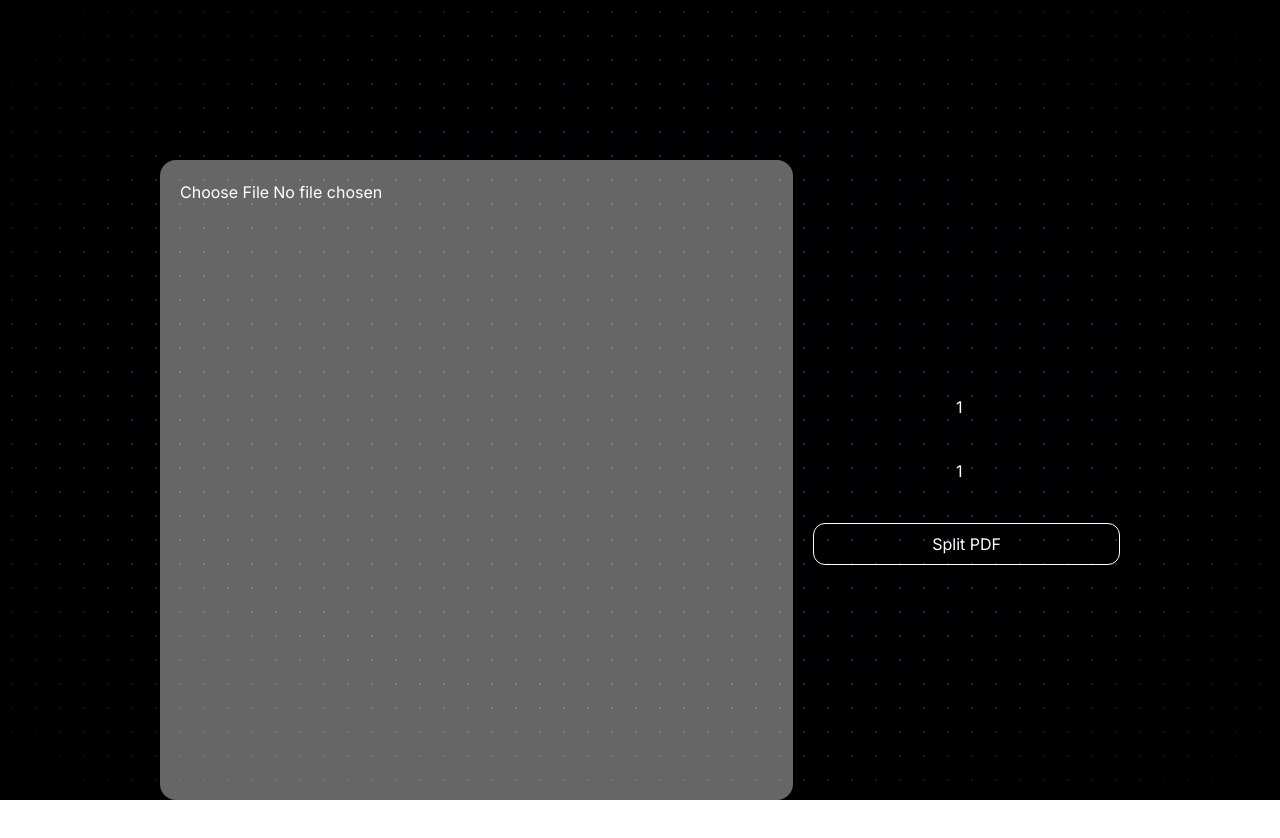
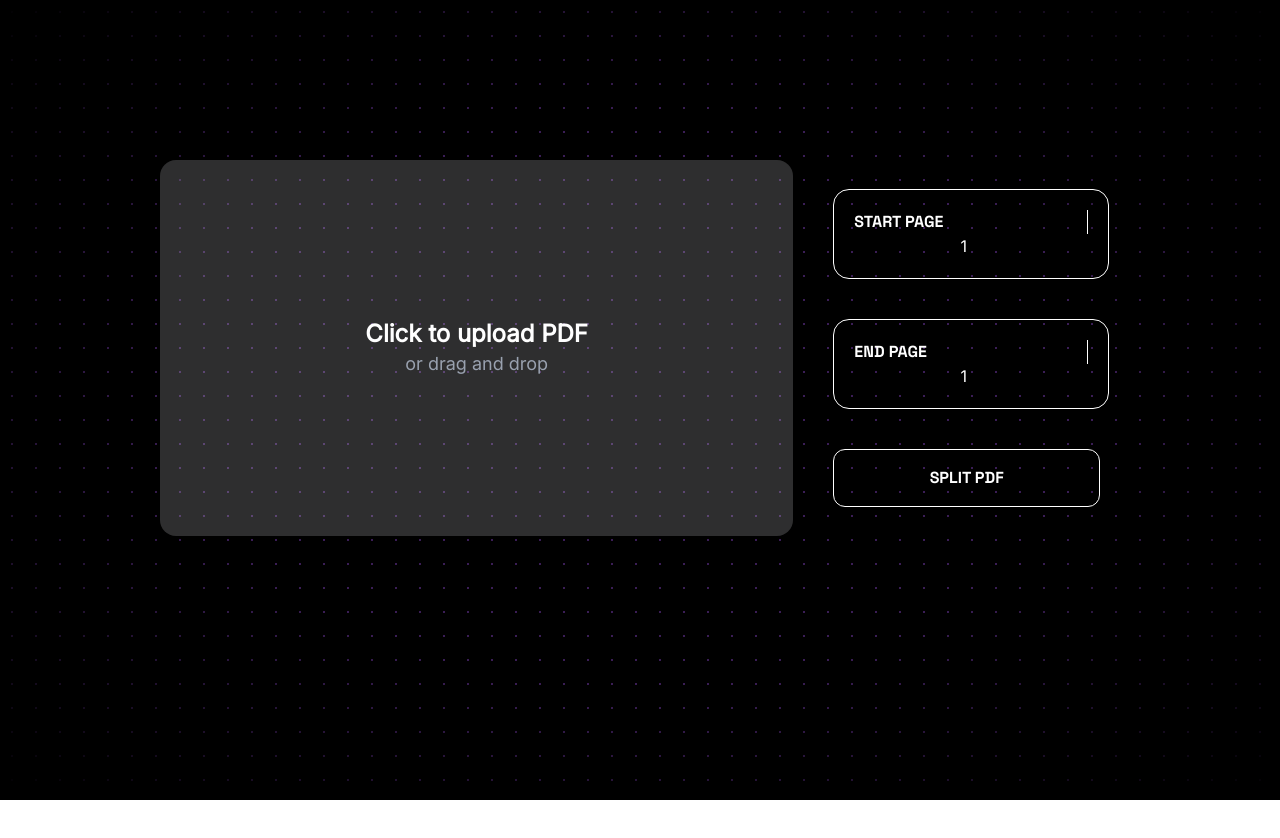
Before and after one commit to NawlFountains/scripit-frontend, a React (Vite) app: page /PdfSplitter in a window 1280 px wide. Shown: the top 838 px of the page. Built offline with nearby package versions, Linux system fonts and the light colour scheme.

Commit message:
feat: barebones pdf splitter view
still needs validation

```diff
--- a/src/pages/PdfSplitter.tsx
+++ b/src/pages/PdfSplitter.tsx
@@ -1,4 +1,4 @@
-import { useState } from "react"
+import { useState, useRef } from "react"
 import { splitPdf, downloadBlob } from "../api/pdf"
 
 export default function PdfSplitter() {
@@ -6,13 +6,15 @@ export default function PdfSplitter() {
 	const [startPage, setStartPage] = useState(1)
 	const [endPage, setEndPage] = useState(1)
 	const [loading, setLoading] = useState(false)
+	const fileInputRef = useRef<HTMLInputElement>(null)
 
 	const handleSubmit = async () => {
 		if (!file) return
 			setLoading(true)
 		try {
 			const blob = await splitPdf(file, startPage, endPage)
-			downloadBlob(blob, `output(${startPage}-${endPage}).pdf`)
+			const baseName = file.name.replace('.pdf', '')
+			downloadBlob(blob, `${baseName}(${startPage}-${endPage}).pdf`)
 		} catch (e) {
 			console.error(e)
 		} finally {
@@ -24,16 +26,56 @@ export default function PdfSplitter() {
 
 	return (
 	<>
-		<div className="flex flex-col min-h-screen md:min-h-screen md:grid lg:grid-cols-3 lg:justify-center items-center p-5 lg:p-20 m-20 gap-5">
+		<div className="flex flex-col h-[67vh] md:grid lg:grid-cols-3 lg:justify-center items-center p-5 lg:p-20 m-20 gap-5">
 
-			<input type='file' accept='application/pdf' onChange={e => setFile(e.target.files?.[0] ?? null)} className="cursor-pointer rounded-2xl p-5 bg-white/40 lg:col-span-2 w-full h-full">
+			<div
+			onClick={() => fileInputRef.current?.click()}
+			className="flex flex-col rounded-2xl lg:col-span-2 w-full h-full bg-gray-200/20 justify-center items-center">
+			{file ? (
+			    <>
+			      <span className="text-4xl">📄</span>
+			      <p className="font-bold">{file.name}</p>
+			    </>
+			  ) : (
+			    <>
+			      <span className="text-2xl font-bold">Click to upload PDF</span>
+			      <p className="text-gray-400 text-lg">or drag and drop</p>
+			    </>
+			  )}
+			<input
+				ref={fileInputRef}
+				type='file'
+				accept='application/pdf'
+				onChange={e => setFile(e.target.files?.[0] ?? null)}
+				className="hidden">
 			</input>
-			<div className="flex flex-col lg:flex-col flex-wrap gap-10">
-				<input type='number' value={startPage} onChange={e => setStartPage(Number(e.target.value))} placeholder="Start page" className="text-center" />
-				<input type='number' value={endPage} onChange={e => setEndPage(Number(e.target.value))} placeholder="End page" className="text-center"/>
-			<button onClick={handleSubmit} disabled={!file || loading} className="cursor-pointer rounded-xl border-white border p-2 hover:bg-white/40 w-full">
-			{loading ? 'Splitting...' : 'Split PDF'}
-			</button>
+
+			</div>
+			<div className="flex flex-col flex-wrap gap-10 w-full h-full justify-center p-5">
+				<div className="flex flex-row flex-wrap justify-center border broder-gray-500 rounded-2xl divide-x p-5">
+					<p className="flex-2 font-display uppercase">
+						Start page
+					</p>
+					<input
+						type='number'
+						value={startPage}
+						onChange={e => setStartPage(Number(e.target.value))} placeholder="Start page" className="text-center flex-1" />
+				</div>
+				<div className="flex flex-row flex-wrap justify-center border broder-gray-500 rounded-2xl divide-x p-5">
+					<p className="flex-2 font-display uppercase">
+					End page
+					</p>
+					<input
+						type='number'
+						value={endPage}
+						onChange={e => setEndPage(Number(e.target.value))} placeholder="End page" className="text-center"/>
+				</div>
+				<button
+					onClick={handleSubmit}
+					disabled={!file || loading}
+					className="cursor-pointer rounded-xl border-white border p-4  w-full font-display uppercase">
+					{loading ? 'Splitting...' : 'Split PDF'}
+				</button>
 			</div>
 		</div>
 	</>
```
